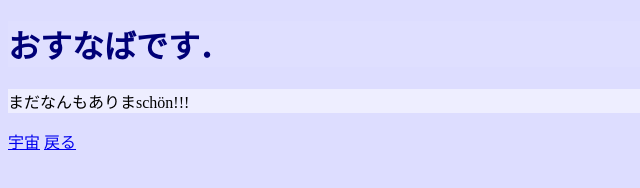
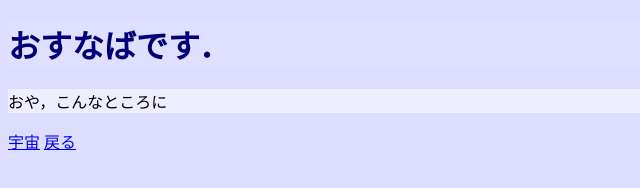
Before and after one commit to knjnszk/knjnszk.github.io, a plain HTML site: page sandbox.html in a window 1280 px wide. Shown: the full height of the page, 0-640 px from the left. Drawn offline with Linux system fonts and the light colour scheme.

Commit message:
edited sandbox

```diff
--- a/sandbox.html
+++ b/sandbox.html
@@ -7,7 +7,7 @@
   </head>
   <body>
     <h1>おすなばです．</font></h1>
-    <p>まだなんもありまschön!!!</p>
+    <p>おや，こんなところに</p>
     <a href="space.html">宇宙</a>
     <a href="index.html">戻る</a>
   </body>
```
